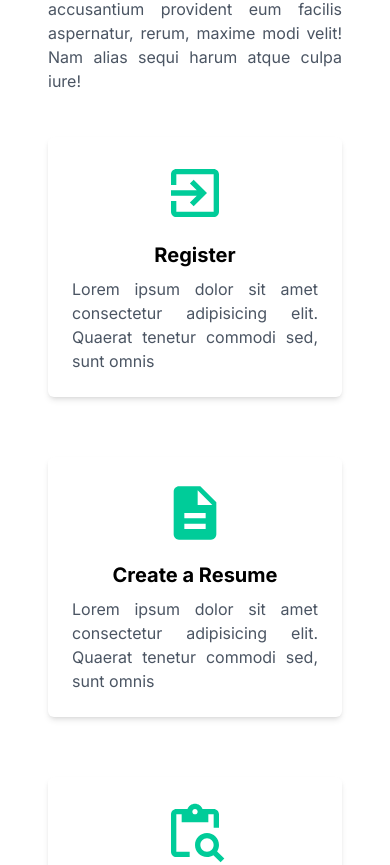
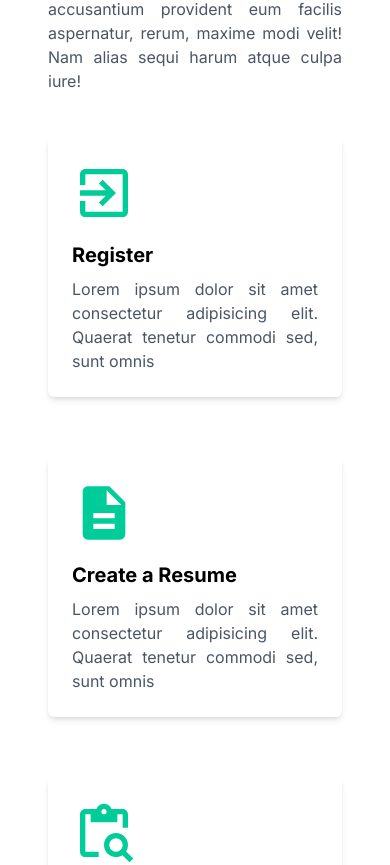
Before and after one commit to MohammedElHabach/CreoHub-Intership-Frontend-Week-3, a Next.js app: page / in a window 390 px wide. Shown: the part 1293-2158 px from the top of the page. Built offline with nearby package versions, Linux system fonts and the light colour scheme.

Commit message:
fixing process work

```diff
--- a/src/components/Card.js
+++ b/src/components/Card.js
@@ -13,22 +13,9 @@ const Card = ({ icon, title, description, margin }) => {
   };
 
   return (
-    <div
-      className={`bg-white p-6 rounded-md shadow-md cursor-default mt-5 flex flex-col items-center sm:block transition-all duration-300`}
-      onMouseEnter={handleMouseEnter}
-      onMouseLeave={handleMouseLeave}
-      style={{
-        backgroundColor: isHovered ? "#00cc99" : "white",
-        color: isHovered ? "white" : "black",
-      }}
-    >
-      <div
-        className={`text-3xl mb-4`}
-        style={{
-          color: isHovered ? "white" : "#00cc99",
-          transition: "color 0.3s ease-in-out",
-        }}
-      >
+    <div className={` p-6 rounded-md shadow-md cursor-default mt-5 transition-all duration-300 ${isHovered ? 'bg-greenBg text-white':'bg-white text-black'}`}
+      onMouseEnter={handleMouseEnter} onMouseLeave={handleMouseLeave} >
+      <div className={`text-3xl mb-4 transition-colors ${isHovered ? 'text-white':'text-greenBg'}`} >
         {icon}
       </div>
       <h3 className={`text-xl font-bold mb-2`}>{title}</h3>
--- a/src/components/ProcessWork.js
+++ b/src/components/ProcessWork.js
@@ -29,7 +29,7 @@ const ProcessWork = () => {
   return (
     <section id='process-work'>
         <div className="xl:container mx-auto px-12 mt-12 ">
-           <div className="flex flex-col">
+           <div className="">
                 <h2 className="text-3xl font-bold">How it works</h2>
                 <div className="pt-4 text-justify flex items-center justify-center md:justify-between">
                     <p className="md:w-1/2 text-gray-600 ">Lorem ipsum dolor sit amet consectetur adipisicing elit. Quaerat tenetur commodi sed, sunt omnis accusantium provident eum facilis aspernatur, rerum, maxime modi velit! Nam alias sequi harum atque culpa iure!</p>
@@ -45,8 +45,8 @@ const ProcessWork = () => {
 
            <button className="mt-8 block mx-auto text-greenBg rounded-md border border-greenBg font-bold px-6 py-2 md:hidden">Learn More</button>
 
-           <div className=" pt-16 flex flex-col items-center mt-12 md:flex-row md:gap-x-10">
-                <img className=" rounded-md w-3/4 md:w-1/2 lg:w-1/3" src="/job2.jpg" alt="job photo" />
+           <div className=" pt-16 grid items-center grid-cols-1 mt-12 md:grid-cols-2 md:gap-x-10">
+                <img className=" rounded-md" src="/job2.jpg" alt="job photo" />
                 <div>
                     <h3 className="text-2xl font-bold text-center mt-6 md:text-left lg:text-3xl lg:w-3/4">We will help you to become an employee in your dream company</h3>
                     <div className="text-center mt-3 md:text-left md:py-4 lg:w-3/4">
```
